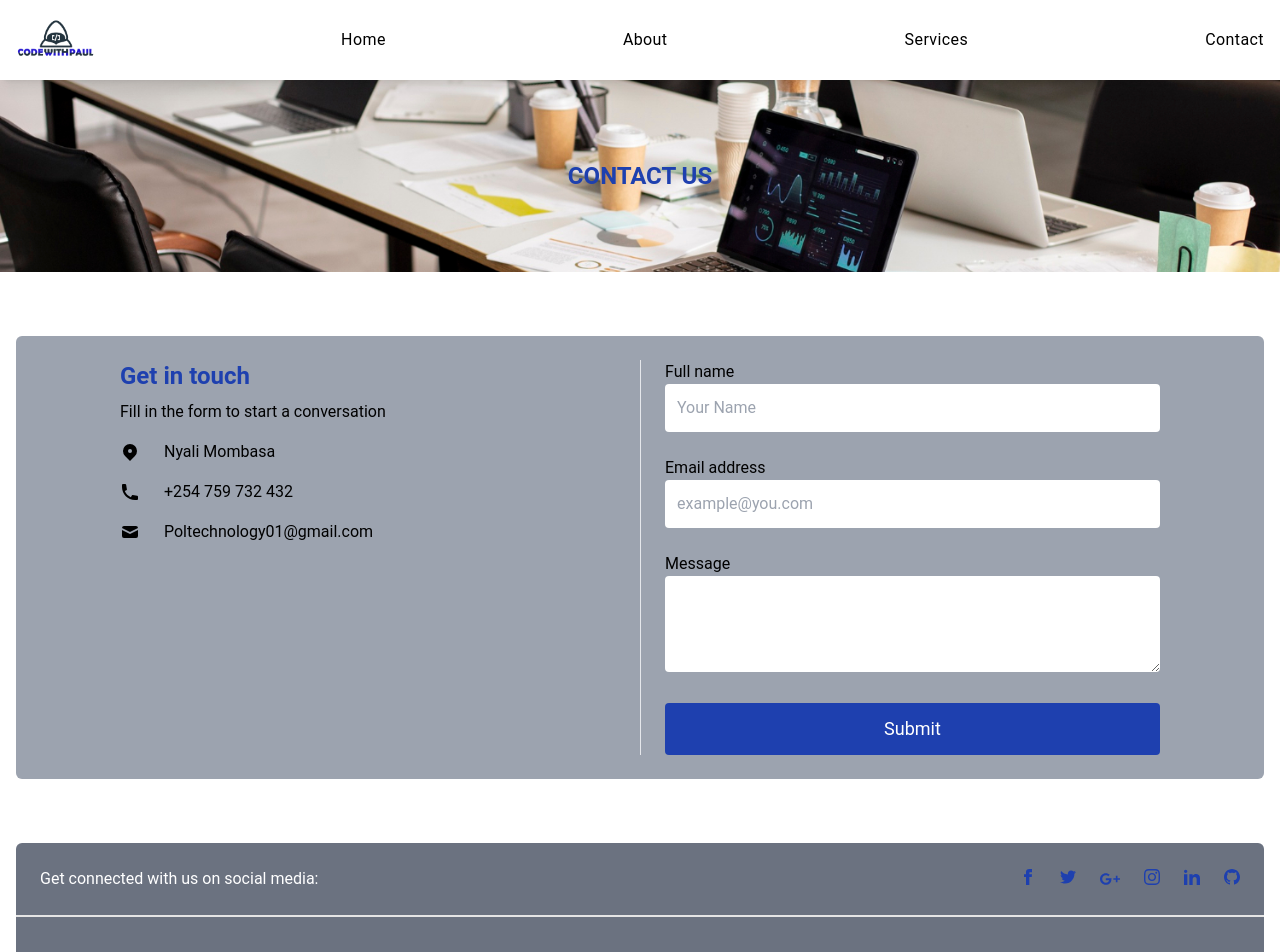
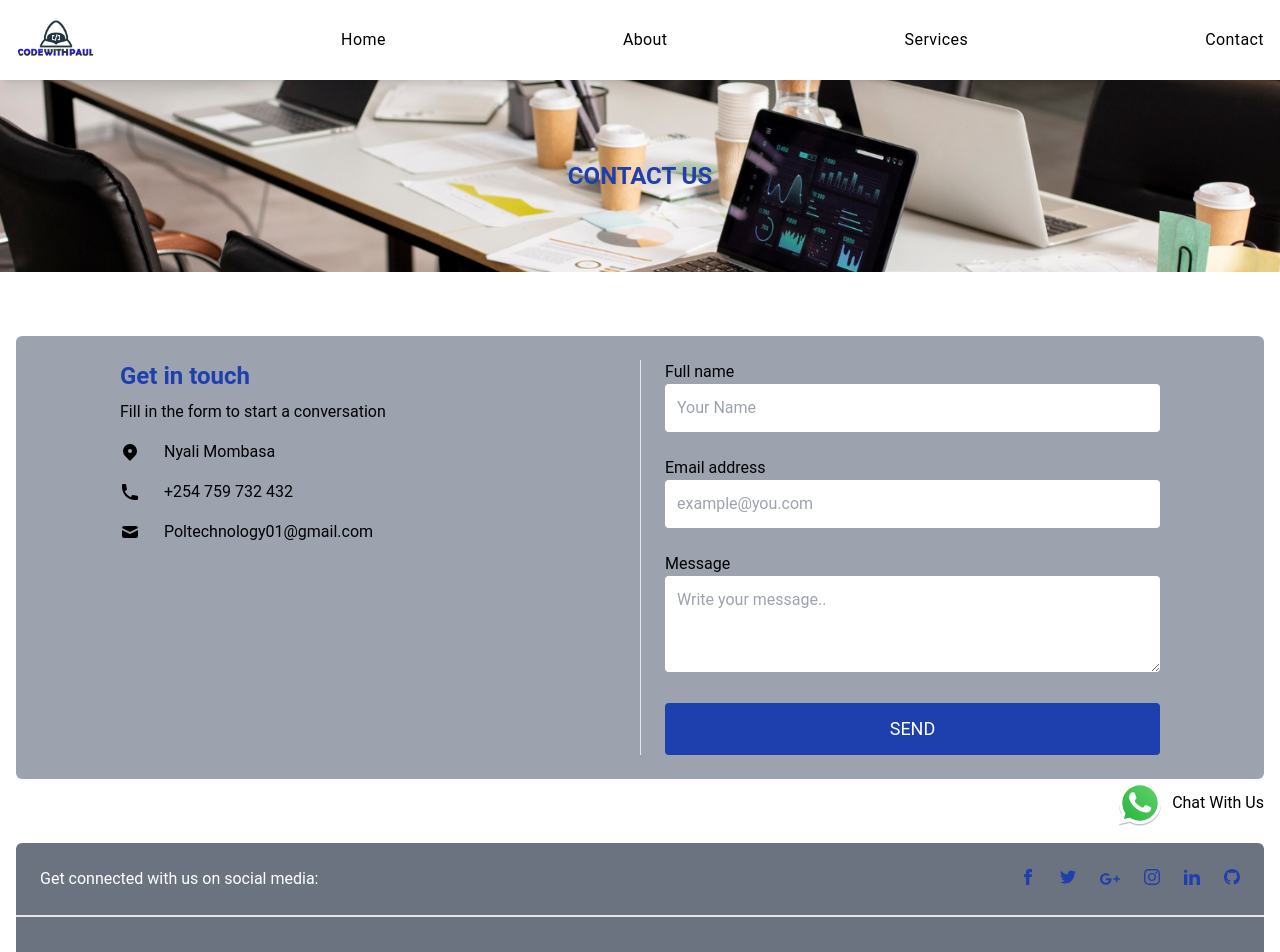
Before and after one commit to Paulhakeem/code-with-paul, a Vue app: page /reach in a window 1280 px wide. Shown: the top 952 px of the page. Built offline with nearby package versions, Linux system fonts and the light colour scheme.

Commit message:
TheHeader.vue Contact.vue

```diff
--- a/index.html
+++ b/index.html
@@ -4,10 +4,13 @@
     <meta charset="UTF-8" />
     <link rel="icon" type="image/svg+xml" href="/vite.svg" />
     <meta name="viewport" content="width=device-width, initial-scale=1.0" />
+
     <title>Vite + Vue</title>
   </head>
   <body>
-    <div id="app"></div>
+    <div id="app">
+    </div>
     <script type="module" src="/src/main.js"></script>
+    </script>
   </body>
 </html>
--- a/package.json
+++ b/package.json
@@ -10,8 +10,10 @@
     "author": "",
     "license": "ISC",
     "dependencies": {
+        "@emailjs/browser": "^3.11.0",
         "@types/node": "^18.0.6",
         "@vitejs/plugin-vue": "^4.0.0",
+        "emailjs-com": "^3.2.0",
         "node-fetch": "^3.2.6",
         "vite": "^4.0.4",
         "vue": "^3.2.45",
--- a/src/components/Contact.vue
+++ b/src/components/Contact.vue
@@ -1,6 +1,27 @@
 <script setup>
-  import{ref} from "vue"
+  import { ref } from 'vue'
+  import emailjs from '@emailjs/browser'
+
+  const form = ref(null)
+  const inputFieldReset = ref(null)
+
+  const sendMail = () => {
+        emailjs.sendForm('service_0pre02q', 'template_cmilumo', form.value, 'yz6D6HZgDaZq2vG80')
+     .then(() => {
+          alert('Message sent!')
+          inputFieldReset.value = " "
+        }, (error) => {
+          alert('Message not sent', error)
+        })
+  return{
+    form,
+    inputFieldReset,
+    sendMail
+  }
+  }
 </script>
+
+
 <template>
 	<section class="py-6 dark:bg-gray-800 dark:text-gray-50 ml-4 mr-4 mt-16 bg-gray-400 rounded-md">
 		<div class="grid max-w-6xl grid-cols-1 px-6 mx-auto lg:px-8 md:grid-cols-2 md:divide-x">
@@ -29,24 +50,29 @@
 					</p>
 				</div>
 			</div>
-			<form novalidate="" class="flex flex-col py-6 space-y-6 md:py-0 md:px-6 ng-untouched ng-pristine ng-valid">
+
+			<form ref="form" @submit.prevent="sendMail" class="flex flex-col py-6 space-y-6 md:py-0 md:px-6 ng-untouched ng-pristine ng-valid">
 				<label class="block">
 					<span class="mb-1">Full name</span>
-					<input type="text" placeholder="Your Name" class="w-full p-3 rounded dark:bg-gray-400 focus:outline-none focus:ring focus:ring-opacity-25 focus:ring-blue-800">
+					<input type="name" placeholder="Your Name" class="w-full p-3 rounded dark:bg-gray-400 focus:outline-none focus:ring focus:ring-opacity-25 focus:ring-blue-800" :value="inputFieldReset" required>
 				</label>
 				<label class="block">
 					<span class="mb-1">Email address</span>
-					<input type="email" placeholder="example@you.com" class="w-full p-3 rounded dark:bg-gray-400 focus:outline-none focus:ring focus:ring-opacity-25 focus:ring-blue-800">
+					<input type="email" placeholder="example@you.com" class="w-full p-3 rounded dark:bg-gray-400 focus:outline-none focus:ring focus:ring-opacity-25 focus:ring-blue-800" :value="inputFieldReset" required>
 				</label>
 				<label class="block">
 					<span class="mb-1">Message</span>
-					<textarea rows="3" class="w-full p-3 rounded dark:bg-gray-400 focus:outline-none focus:ring focus:ring-opacity-25 focus:ring-blue-800"></textarea>
+					<textarea type="message" rows="3" class="w-full p-3 rounded dark:bg-gray-400 focus:outline-none focus:ring focus:ring-opacity-25 focus:ring-blue-800" placeholder="Write your message.." :value="inputFieldReset" required></textarea>
 				</label>
-				<button type="button" class="self-center px-8 py-3 text-lg rounded w-full bg-blue-800 text-white focus:ring hover:ring focus:ring-opacity-75 dark:text-white focus:ring-violet-400 hover:ring-violet-400">Submit</button>
+				<button type="submit" class="self-center px-8 py-3 text-lg rounded w-full bg-blue-800 text-white focus:ring hover:ring focus:ring-opacity-75 dark:text-white focus:ring-violet-400 hover:ring-violet-400 uppercase">Send</button>
 			</form>
 		</div>
 	</section>
-  <div class="float-right">
-  <img src="../assets/whatsapp.svg" class="w-20 fixed">
+  <div class="float-right flex gap-2 pr-4 cursor-pointer">
+    <a href="https://wa.link/38fuqe" target="_blank">
+  <img src="../assets/whatsapp.svg" class="w-12 m-auto">
+
+      </a>
+   <button class="overflow-hidden">Chat With Us</button>
     </div>
 </template>
--- a/src/components/TheHeader.vue
+++ b/src/components/TheHeader.vue
@@ -41,7 +41,9 @@ import { RouterLink, useRouter } from 'vue-router'
         <h1 class="text-4xl pl-4 font-sembold tracking-wide pt-4 text-white">Welcome To The Home Of Designers!!</h1>
         <p class="pl-4 text-white text-md pt-4 select-none">We are the best designer when it comes to website and graphics. We design high quality and eye-catching designs. We are here for you let us know what you need and we will deliver it on time.</p>
           <div class="pl-4 mt-4">
-            <button class="mt-4 p-2 bg-white rounded-md text-blue-800 tracking-wide cursor-ponter hover:shadow-lg">Read More >></button>
+            <RouterLink to="/reach">
+            <button class="mt-4 p-2 bg-white rounded-md text-blue-800 tracking-wide cursor-ponter hover:shadow-lg">Contact Us >></button>
+              </RouterLink>
           </div>
          </div>
          <div class="font-medium pt-4 ml-4 mr-4">
@@ -55,7 +57,9 @@ import { RouterLink, useRouter } from 'vue-router'
     <div class="pt-10">
     <h1 class="text-blue-800 font-semibold text-xl tracking-wide"> Who We Are </h1>
     <p class="pt-4 decoration-2 antialiased select-none">Incepted in 2022, Pol Technologies (Code With Paul) is a leading Development & Design expert company providing superior Graphics Design, Web Design, and Creative Designing solutions and services to companies. Having strong Technology Development and Innovation personnel and a range of satisfied clients ranging from startups – to fortune companies across diverse industries, Pol Technology (PT) has made its mark as a well-established and sound company driven by the industry’s highly professional and trained individuals and is surely headed in becoming a leading organization which facilitates, enhances and provides measurable business value to customers through most effective uses of technology and Resources to organizations</p>
+      <RouterLink to="/about">
       <button class="mt-4 p-2 bg-blue-800 rounded-md text-white tracking-wide cursor-ponter mb-2 hover:shadow-lg"> Read More >> </button>
+        </RouterLink>
     </div>
     <div>
     <img src="../assets/about.jpg" class="rounded-md">
```
Also changed, not shown: 1 other file (tests, documents, lock files or other folders).
